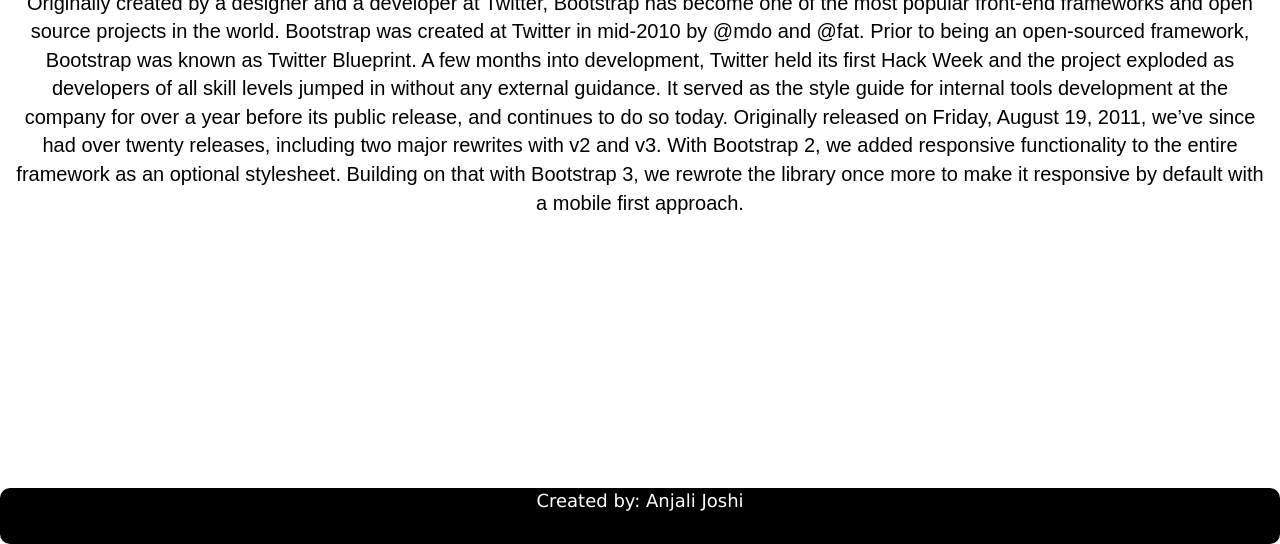
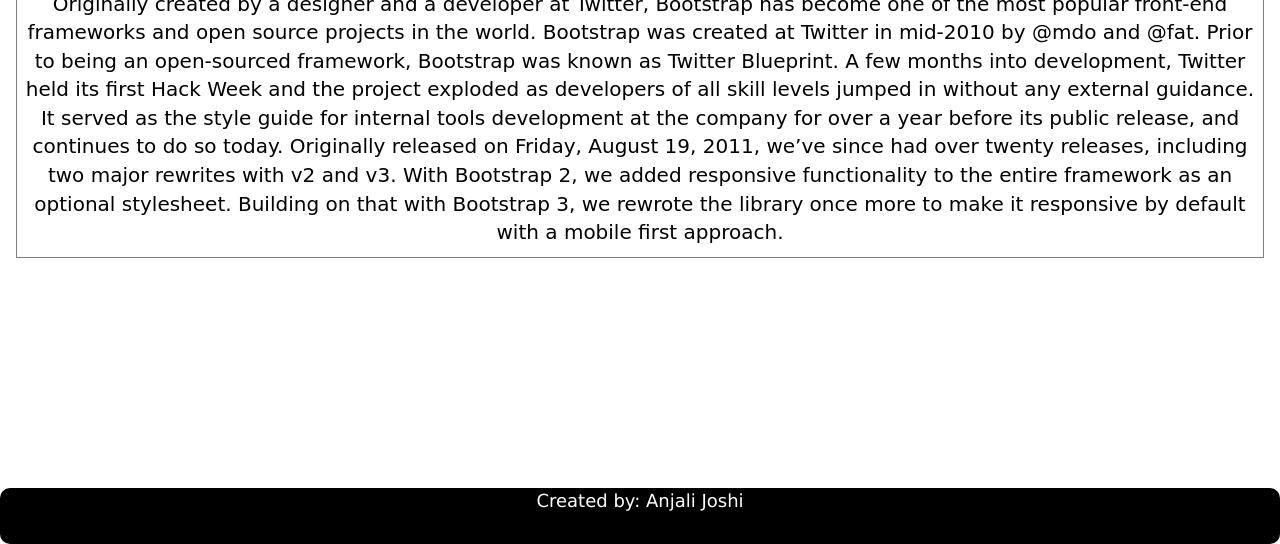
Before and after one commit to 812620/anjalijoshi, a plain HTML site: page index.html in a window 1280 px wide. Shown: the part 256-800 px from the top of the page. Drawn offline with nearby package versions, Linux system fonts and the light colour scheme.

Commit message:
Add files via upload

```diff
--- a/index.html
+++ b/index.html
@@ -28,9 +28,11 @@
 
           <div class="content" style=" padding-top: 50px; ">
 
-            <h3 style="font-family:Georgia, 'Times New Roman', Times, serif; text-decoration: darkblue; font-size: 40px;">About Bootstrap </h3>
-
-            <p style="font-size: 20px; color: black; font-family:Arial, Helvetica, sans-serif;"> Originally created by a designer and a developer at Twitter,
+            <h3 style="font-family: Georgia, 'Times New Roman', Times, serif; text-decoration: darkblue; font-size: 40px;">About Bootstrap </h3>
+        <table border=1px>
+            <tr>
+            <td>
+            <p style="font-size: 20px; color: black; font-family:cursive;"> Originally created by a designer and a developer at Twitter,
              Bootstrap has become one of the most popular front-end frameworks and open source projects in the world.
               Bootstrap was created at Twitter in mid-2010 by @mdo and @fat. Prior to being an open-sourced framework,
                Bootstrap was known as Twitter Blueprint. A few months into development,
@@ -41,9 +43,9 @@
                Originally released on Friday, August 19, 2011, we’ve since had over twenty releases,
                 including two major rewrites with v2 and v3. With Bootstrap 2, we added responsive functionality to the entire framework as an optional stylesheet. Building on that with Bootstrap 3,
              we rewrote the library once more to make it responsive by default with a mobile first approach.</p>
-
+            </td>
+            </tr>
          </div>
-
 
     <footer class="footer" style="position: fixed; left: 0; bottom: 0; width: 100%; background-color:black;font-family: 'Lucida Sans', 'Lucida Sans Regular', 'Lucida Grande', 'Lucida Sans Unicode', Geneva, Verdana, sans-serif; font-size: large; border-radius: 10px; color: white;  height:7%; ">
 
```
